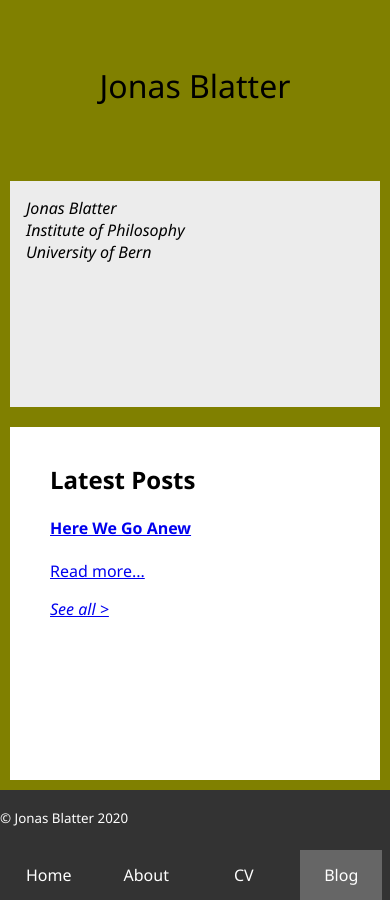
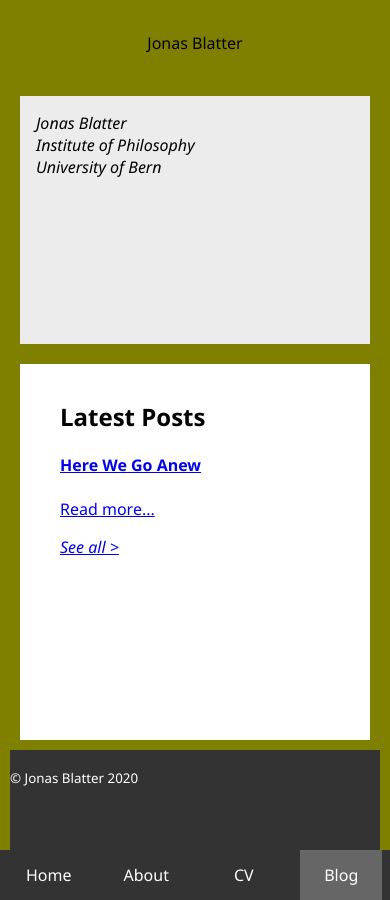
Before and after one commit to jonasblatter/jonasblatter.github.io, a Jekyll site: the page built from blog.md, in a window 390 px wide. Built offline with Jekyll 4.4.1, drawn with Linux system fonts in a browser that asks for light colours; our own code applies the rules of GitHub Pages for plain Markdown files.

Commit message:
small screen fix

```diff
--- a/_sass/main.scss
+++ b/_sass/main.scss
@@ -131,10 +131,12 @@
     grid-template-areas:
     'header header header'
     'left main right'
-    'left footer right'
-    'navbar navbar navbar';
-    grid-template-rows: min-content auto 60px 50px;
-    grid-template-columns: 0px auto 0px;
+    'left footer right';
+    grid-template-rows: min-content auto 150px;
+    grid-template-columns: 10px auto 10px;
+  }
+  header {
+    h1, p {font-size: 1em;}
   }
   section {
     position: fixed;
```
